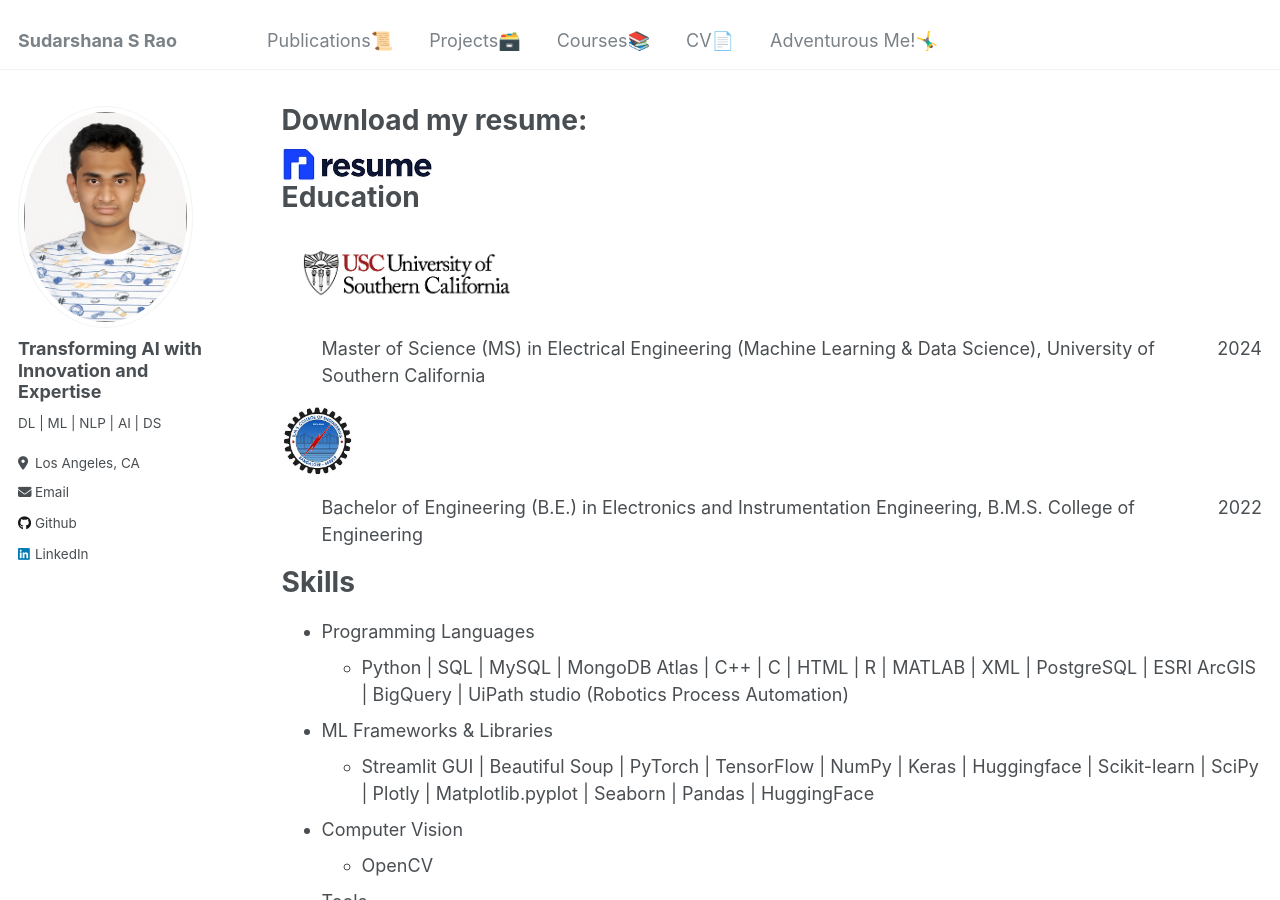
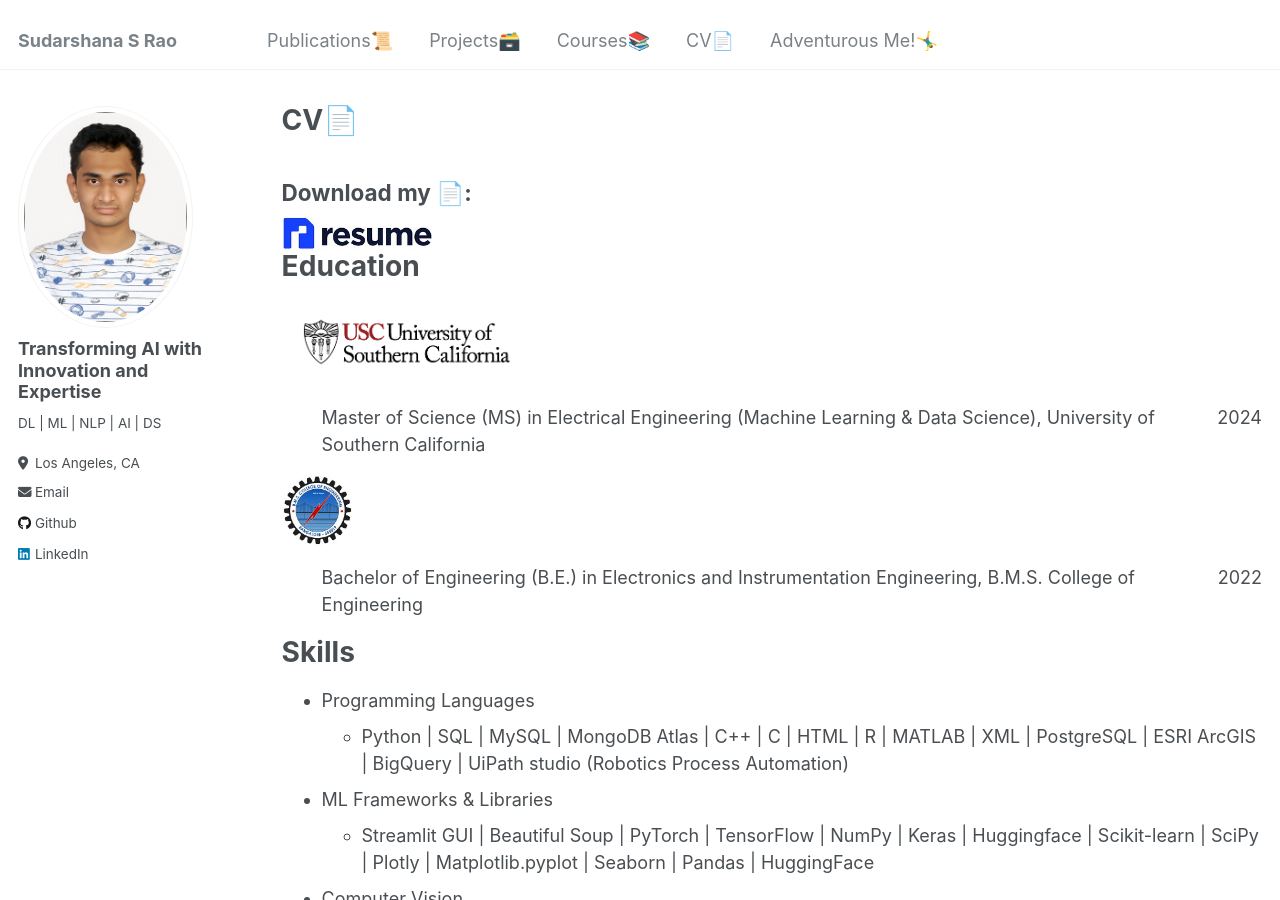
Before and after one commit to SudarshanaSRao/SudarshanaSRao.github.io, a Jekyll site: the page built from _pages/cv.md, in a window 1280 px wide and 900 px high. Built offline with Jekyll 4.4.1, drawn with Linux system fonts in a browser that asks for light colours.

Commit message:
Update cv.md

```diff
--- a/_pages/cv.md
+++ b/_pages/cv.md
@@ -1,6 +1,6 @@
 ---
 layout: archive
-title: "Download my resume:"
+title: "CV📄"
 excerpt: "CV📄"
 permalink: /cv/
 author_profile: true
```
Also changed, not shown: other parts of _pages/cv.md (+1 -0 lines).
